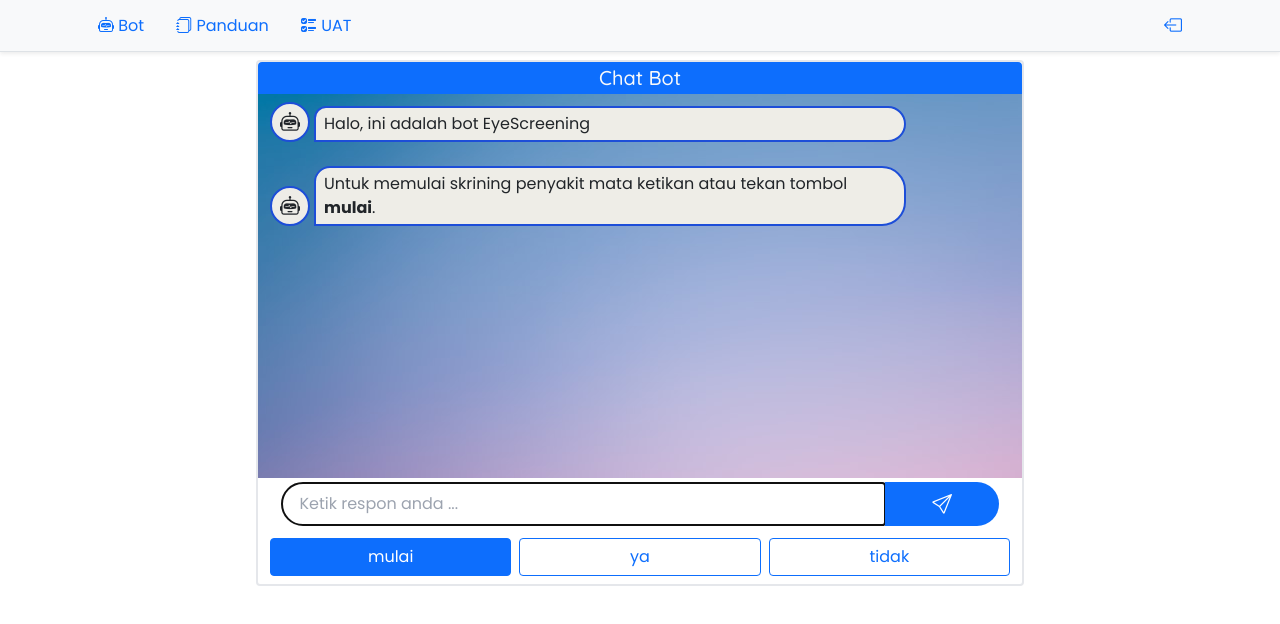
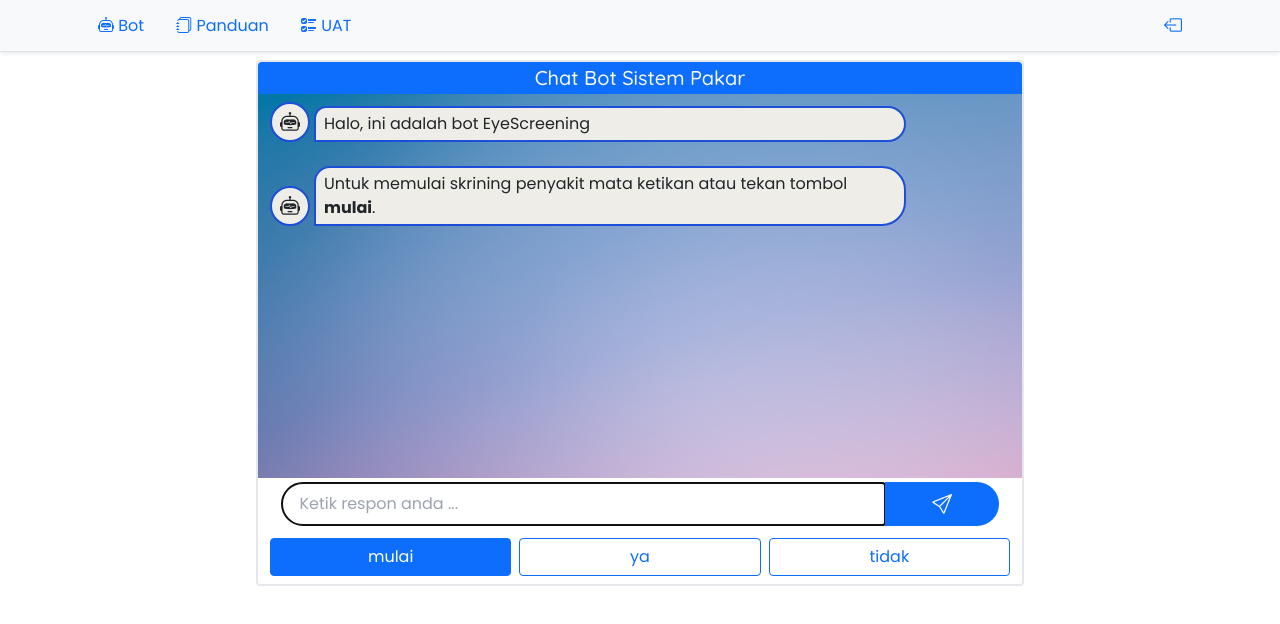
Before and after one commit to mochamadrafli2018/react-eyechatbot, a React (Create React App) app: page /chatbot in a window 1280 px wide. Shown: the top 624 px of the page. Built offline with nearby package versions, Linux system fonts and the light colour scheme.

Commit message:
Update ChatbotInterface.js

```diff
--- a/src/function-components/ChatbotInterface.js
+++ b/src/function-components/ChatbotInterface.js
@@ -36,7 +36,7 @@ export default function ChatbotInterfaceCopy({
       <Row className='mx-0 mb-0 w-100 rounded shadow-hover-primary'>
         <h4 className='bg-primary mb-0 p-1 w-100 quicksand rounded-top text-center text-light'
         style={{fontSize:'20px'}}>
-          Chat Bot
+          Chat Bot Sistem Pakar
         </h4>
         <div
           id='messages'
```
